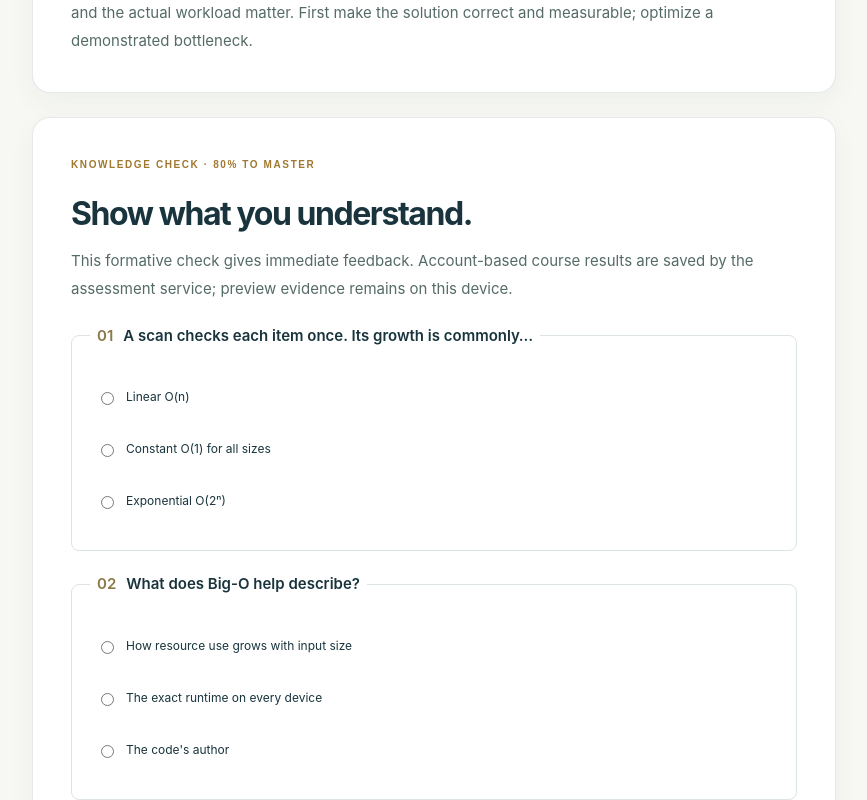
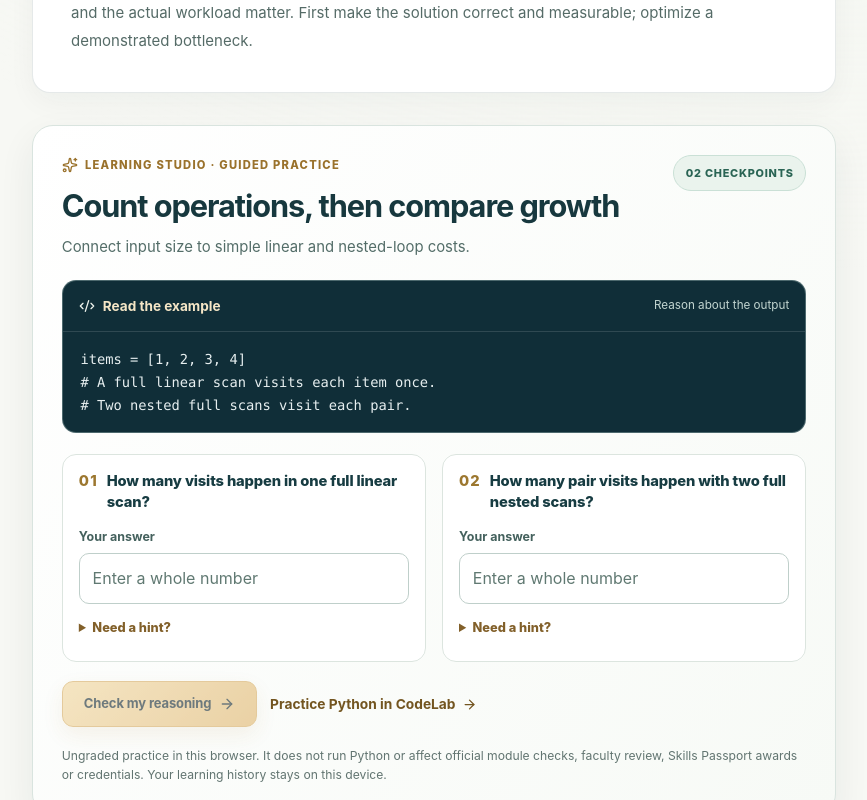
Before and after one commit to KuduKhan/khaniversity-platform, a Next.js app: page /preview/learn/cs101/algorithms-complexity in a window 1280 px wide. Shown: the part 1100-1900 px from the top of the page, without its empty margins (338-1205 px from the left). Built offline with nearby package versions, Linux system fonts and the light colour scheme.

Commit message:
feat(v0.4): connect Practice Studio to all CS101 lessons and StudentOS

```diff
--- a/src/components/course-module.tsx
+++ b/src/components/course-module.tsx
@@ -7,6 +7,7 @@ import type { LearnerModule } from "@/modules/academics/transport";
 import { savePreview, usePreviewRecord } from "./preview-store";
 import { Professor } from "./professor";
 import { StudyNotebook } from "./study-notebook";
+import { PracticeStudio } from "./practice-studio";
 
 export function CourseModule({
   module,
@@ -163,6 +164,7 @@ export function CourseModule({
         </section>
       )}
 
+      <PracticeStudio moduleId={module.id} scope={scope} preview={preview} />
       <section className="module-check" id="check">
         <p className="eyebrow">KNOWLEDGE CHECK · 80% TO MASTER</p>
         <h2>Show what you understand.</h2>
```
